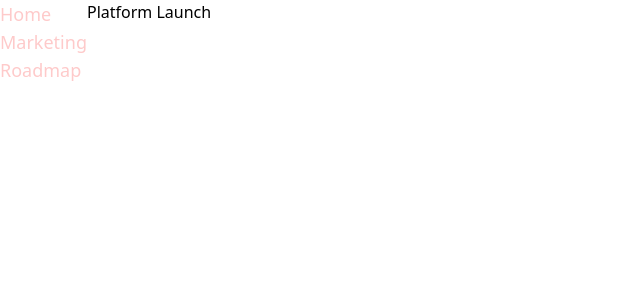
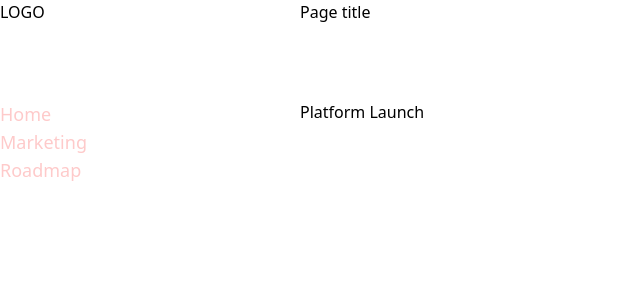
Before and after one commit to Kamil-Budzik/Jira-Clone, a Vue app: page / in a window 1280 px wide. Shown: the top 300 px of the page, without its empty margins (0-640 px from the left). Built offline with nearby package versions, Linux system fonts and the light colour scheme.

Commit message:
chore: add Main Template grid

```diff
--- a/src/components/Base/MainTemplate.vue
+++ b/src/components/Base/MainTemplate.vue
@@ -3,8 +3,33 @@ import NavBar from '@components/NavBar/NavBar.vue';
 </script>
 
 <template>
-  <div class="flex">
-    <Nav-bar />
-    <slot />
+  <div class="main-template-wrapper">
+    <div>
+      <p>LOGO</p>
+    </div>
+    <div>Page title</div>
+    <div class="nav-container">
+      <Nav-bar />
+    </div>
+    <main class="main-content">
+      <slot />
+    </main>
   </div>
 </template>
+
+<style scoped>
+.main-template-wrapper {
+  height: 100vh;
+  display: grid;
+  grid-template-columns: 300px 1fr;
+  grid-template-rows: 100px 1fr;
+}
+.nav-container {
+  grid-column: 1;
+  grid-row: 2;
+}
+.main-content {
+  grid-column: 2;
+  grid-row: 2;
+}
+</style>
```
